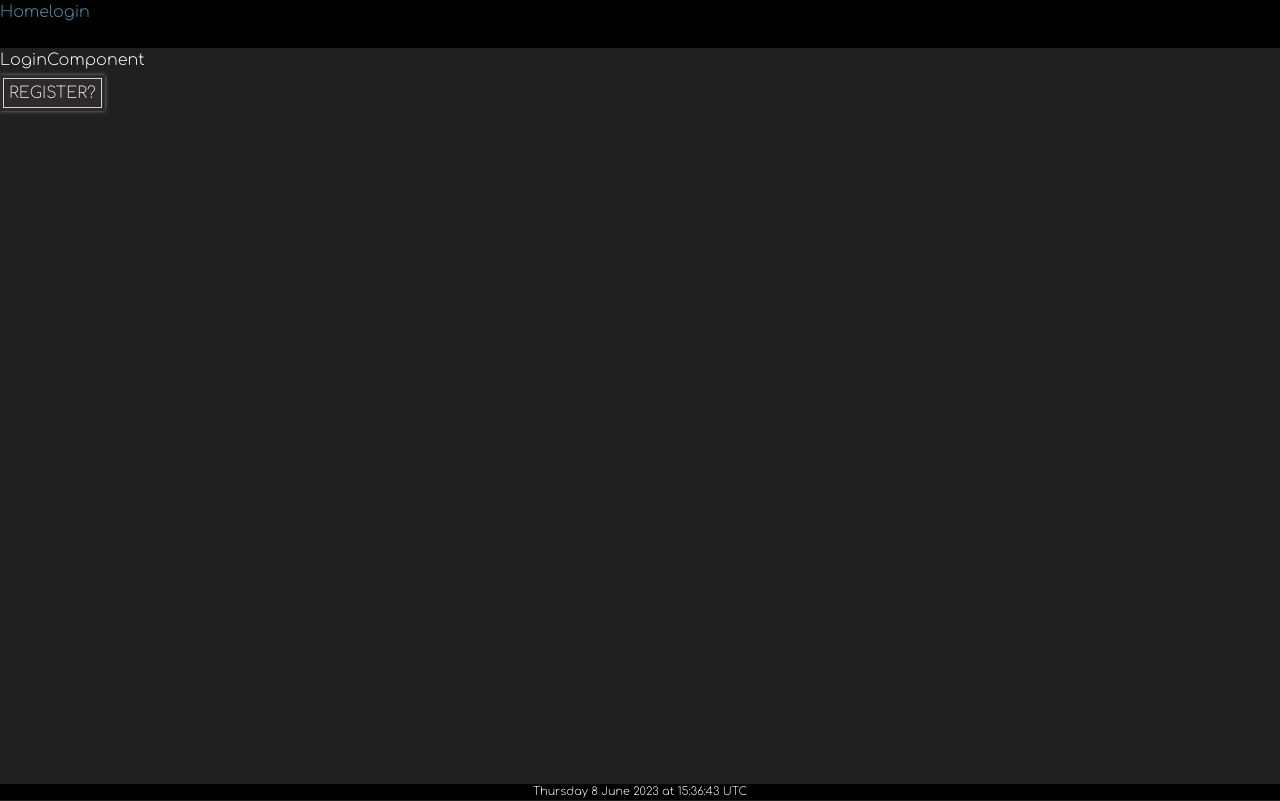
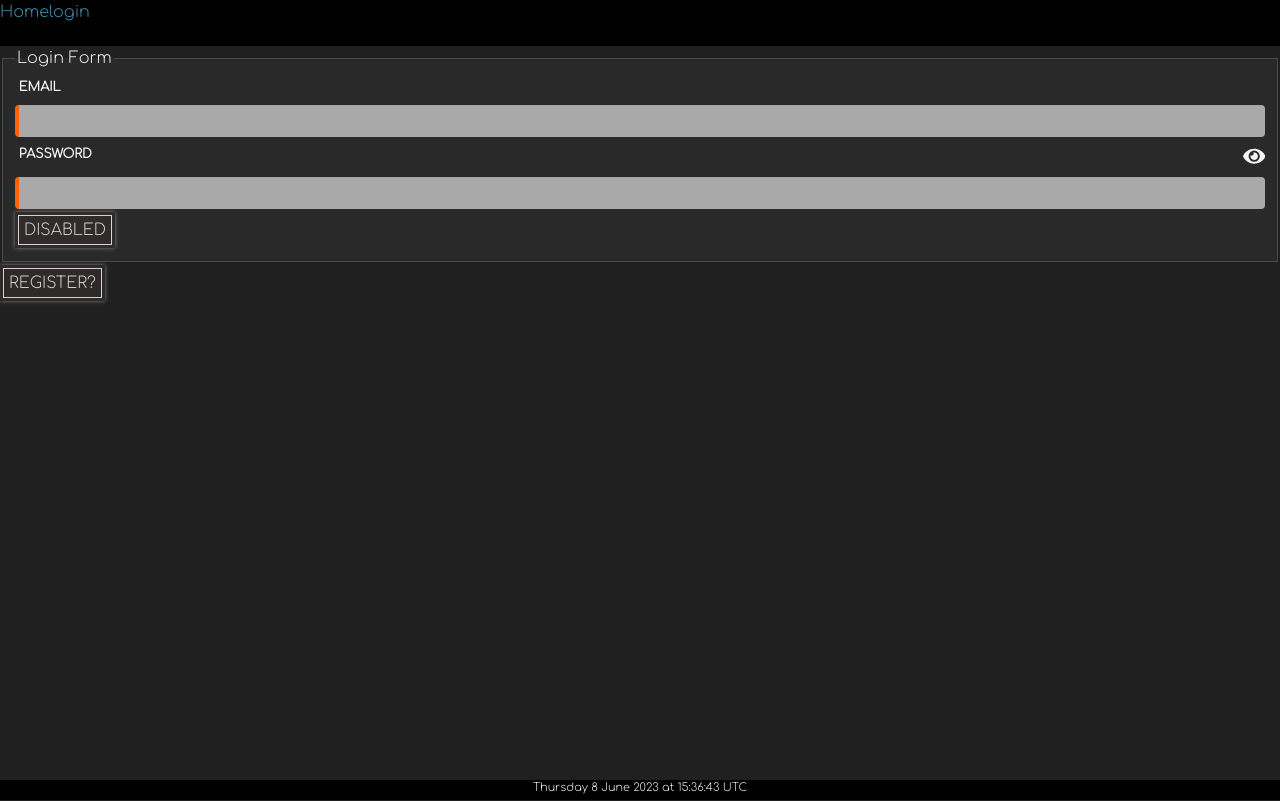
Before and after one commit to MeGallin/social-manager-tws, a React (Vite) app: page /#/forms in a window 1280 px wide. Built offline with nearby package versions, Linux system fonts and the light colour scheme.

Commit message:
login redux working

```diff
--- a/src/Components/Login/LoginComponent.jsx
+++ b/src/Components/Login/LoginComponent.jsx
@@ -1,7 +1,86 @@
-import React from 'react';
+import { useState } from 'react';
+import { useDispatch, useSelector } from 'react-redux';
+import { useNavigate } from 'react-router-dom';
+import { emailRegEx, passwordRegEx } from '../../Utils/regEx';
+import { InputComponent, ButtonComponent } from '../../Common';
+import { login } from '../../Store/authReducer';
 
 const LoginComponent = () => {
-  return <div>LoginComponent</div>;
+  const dispatch = useDispatch();
+  const [formData, setFormData] = useState({
+    email: '',
+    password: '',
+  });
+  const { email, password } = formData;
+
+  const handleLoginSubmit = (e) => {
+    e.preventDefault();
+    // Dispatch Action
+    dispatch(login(formData));
+    setFormData({
+      email: '',
+      password: '',
+    });
+  };
+
+  const handleOnchange = (e) => {
+    setFormData((previousState) => ({
+      ...previousState,
+      [e.target.name]: e.target.value,
+    }));
+  };
+
+  const userLoginInfo = useSelector((state) => state.userLoginInfo);
+  const { loading, error, success } = userLoginInfo;
+
+  return (
+    <>
+      {!loading ? (
+        <fieldset className="fieldSet">
+          <legend>Login Form</legend>
+          {error ? error : null}
+          {success ? 'Success Message' : null}
+          <form onSubmit={handleLoginSubmit}>
+            <InputComponent
+              id="email"
+              label="email"
+              type="email"
+              name="email"
+              value={email}
+              className={!emailRegEx.test(email) ? 'invalid' : 'entered'}
+              onChange={handleOnchange}
+            />
+            <InputComponent
+              id="password"
+              label="password"
+              type="password"
+              name="password"
+              value={password}
+              required
+              className={!passwordRegEx.test(password) ? 'invalid' : 'entered'}
+              onChange={handleOnchange}
+            />
+
+            <div style={{ display: 'flex', justifyContent: 'space-between' }}>
+              <ButtonComponent
+                id="submit"
+                type="submit"
+                text={
+                  !emailRegEx.test(email) || password.length <= 5
+                    ? 'disabled'
+                    : 'login'
+                }
+                variant="dark"
+                disabled={!emailRegEx.test(email) || password.length <= 5}
+              />
+            </div>
+          </form>
+        </fieldset>
+      ) : (
+        '...loading'
+      )}
+    </>
+  );
 };
 
 export default LoginComponent;
--- a/src/Components/Register/RegisterComponent.jsx
+++ b/src/Components/Register/RegisterComponent.jsx
@@ -3,7 +3,7 @@ import { useDispatch, useSelector } from 'react-redux';
 import { InputComponent, ButtonComponent } from '../../Common';
 import { nameRegEx, emailRegEx, passwordRegEx } from '../../Utils/regEx';
 
-import { fetchUser } from '../../Store/userReducer';
+import { register } from '../../Store/authReducer';
 
 const RegisterComponent = () => {
   const dispatch = useDispatch();
@@ -17,7 +17,7 @@ const RegisterComponent = () => {
   const handleRegistrationSubmit = (e) => {
     e.preventDefault();
     //Dispatch Action here
-    dispatch(fetchUser(formData));
+    dispatch(register(formData));
 
     setFormData({
       name: '',
@@ -34,8 +34,7 @@ const RegisterComponent = () => {
   };
 
   const userInfo = useSelector((state) => state.userInfo);
-
-  const { user, success, loading, error } = userInfo;
+  const { success, loading, error } = userInfo;
 
   return (
     <>
--- /dev/null
+++ b/src/Store/authReducer.js
@@ -0,0 +1,105 @@
+import { createSlice, createAsyncThunk } from '@reduxjs/toolkit';
+import axios from 'axios';
+
+//Register a User
+export const register = createAsyncThunk(
+  'user/register',
+  async (formData, { rejectWithValue }) => {
+    try {
+      const config = {
+        headers: {
+          'Content-Type': 'application/json',
+        },
+      };
+
+      const { data } = await axios.post(
+        `${import.meta.env.VITE_END_POINT}api/v1/user/register`,
+        formData,
+        config,
+      );
+      return data;
+    } catch (error) {
+      return rejectWithValue(error.message);
+    }
+  },
+);
+
+export const registerSlice = createSlice({
+  name: 'userInfo',
+  initialState: {
+    userInfo: null,
+    loading: false,
+    success: false,
+    error: null,
+  },
+  reducers: {},
+  extraReducers: (builder) => {
+    builder
+      .addCase(register.pending, (state) => {
+        state.loading = true;
+        state.error = null;
+      })
+      .addCase(register.fulfilled, (state, action) => {
+        state.loading = false;
+        state.success = true;
+        state.userInfo = action.payload;
+      })
+      .addCase(register.rejected, (state, action) => {
+        state.loading = false;
+        state.error = action.payload;
+      });
+  },
+});
+
+//Login a USER
+export const login = createAsyncThunk(
+  'user/register',
+  async (formData, { rejectWithValue }) => {
+    try {
+      const config = {
+        headers: {
+          'Content-Type': 'application/json',
+        },
+      };
+
+      const { data } = await axios.post(
+        `${import.meta.env.VITE_END_POINT}api/v1/user/login`,
+        formData,
+        config,
+      );
+      return data;
+    } catch (error) {
+      return rejectWithValue(error.message);
+    }
+  },
+);
+
+export const loginSlice = createSlice({
+  name: 'userInfo',
+  initialState: {
+    userInfo: null,
+    loading: false,
+    success: false,
+    error: null,
+  },
+  reducers: {},
+  extraReducers: (builder) => {
+    builder
+      .addCase(login.pending, (state) => {
+        state.loading = true;
+        state.error = null;
+      })
+      .addCase(login.fulfilled, (state, action) => {
+        state.loading = false;
+        state.success = true;
+        state.userInfo = action.payload;
+      })
+      .addCase(login.rejected, (state, action) => {
+        state.loading = false;
+        state.error = action.payload;
+      });
+  },
+});
+
+export const { reducer } = registerSlice;
+export default registerSlice;
--- a/src/Store/store.js
+++ b/src/Store/store.js
@@ -1,8 +1,9 @@
 import { configureStore } from '@reduxjs/toolkit';
-import { userSlice } from './userReducer';
+import { registerSlice, loginSlice } from './authReducer';
 
 export default configureStore({
   reducer: {
-    userInfo: userSlice.reducer,
+    userInfo: registerSlice.reducer,
+    userLoginInfo: loginSlice.reducer,
   },
 });
--- a/src/Store/userReducer.js
+++ /dev/null
@@ -1,55 +0,0 @@
-import { createSlice, createAsyncThunk } from '@reduxjs/toolkit';
-import axios from 'axios';
-
-export const fetchUser = createAsyncThunk(
-  'user/fetchUser',
-  async (formData, { rejectWithValue }) => {
-    try {
-      const config = {
-        headers: {
-          'Content-Type': 'application/json',
-        },
-      };
-
-      const { data } = await axios.post(
-        `${import.meta.env.VITE_END_POINT}api/v1/user/register`,
-        formData,
-        config,
-      );
-      return data;
-    } catch (error) {
-      console.log('DDD', error.message);
-      return rejectWithValue(error.message);
-    }
-  },
-);
-
-export const userSlice = createSlice({
-  name: 'userInfo',
-  initialState: {
-    userInfo: null,
-    loading: false,
-    success: false,
-    error: null,
-  },
-  reducers: {},
-  extraReducers: (builder) => {
-    builder
-      .addCase(fetchUser.pending, (state) => {
-        state.loading = true;
-        state.error = null;
-      })
-      .addCase(fetchUser.fulfilled, (state, action) => {
-        state.loading = false;
-        state.success = true;
-        state.user = action.payload;
-      })
-      .addCase(fetchUser.rejected, (state, action) => {
-        state.loading = false;
-        state.error = action.payload;
-      });
-  },
-});
-
-export const { reducer } = userSlice;
-export default userSlice;
--- a/src/Views/FormsView.jsx
+++ b/src/Views/FormsView.jsx
@@ -5,7 +5,7 @@ import { ButtonComponent } from '../Common';
 const formsView = () => {
   const [toggleView, setToggleView] = useState(true);
   return (
-    <div>
+    <div style={{ width: '100%' }}>
       <div>{toggleView ? <LoginComponent /> : <RegisterComponent />}</div>
       <div>
         <ButtonComponent
--- a/src/index.css
+++ b/src/index.css
@@ -14,8 +14,8 @@
   --success: #14a44d;
   --warning: rgba(240, 173, 78, 1);
   --info: #54b4d3;
-  --header-height: 48px;
-  --footer-height: 16px;
+  --header-height: 46px;
+  --footer-height: 20px;
   --fieldSet-bg-colour: hsla(0, 0%, 45%, 0.1);
 }
 
```
